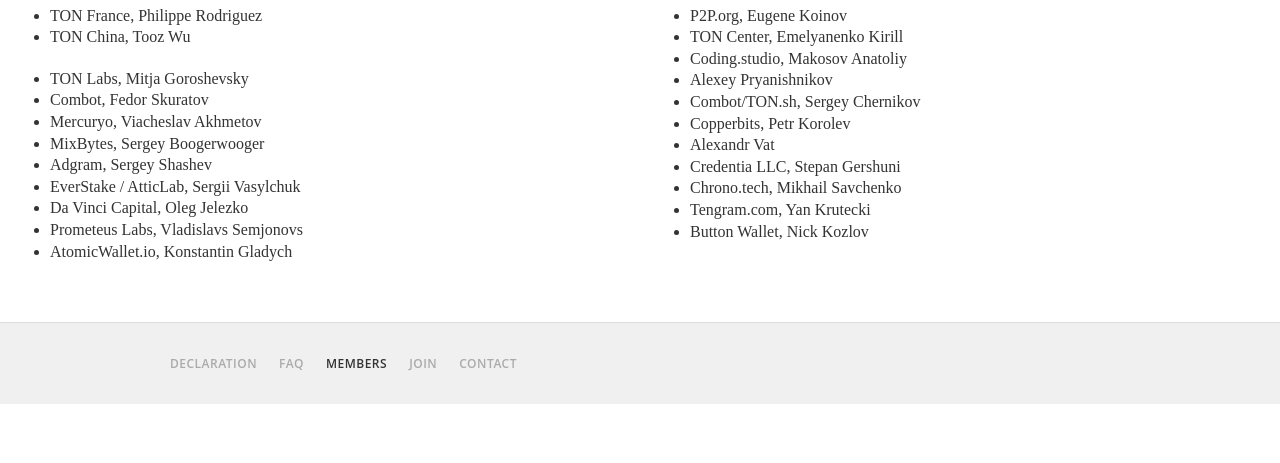
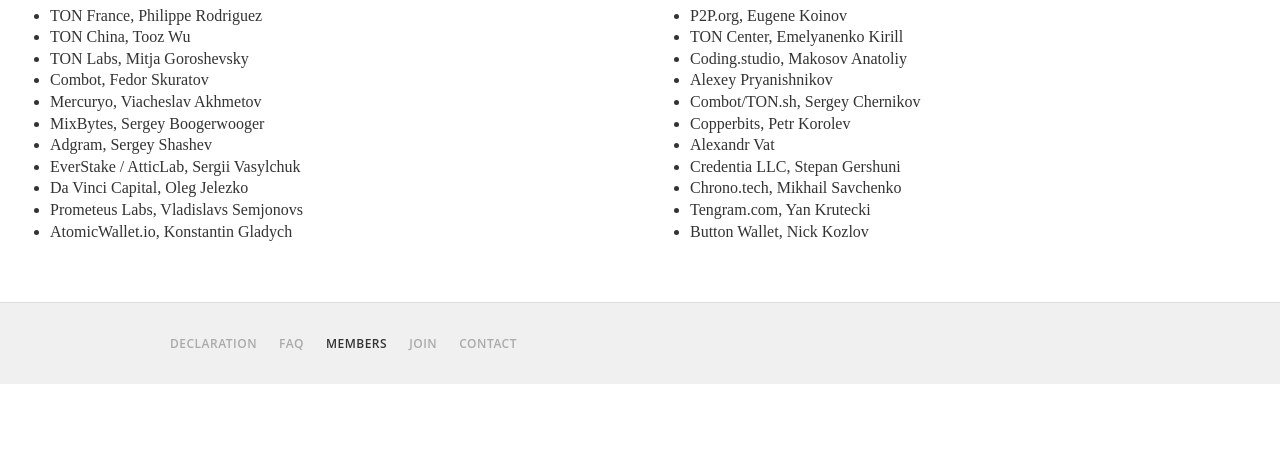
Before and after one commit to akme/site, a plain HTML site: page members.html in a window 1280 px wide. Shown: the part 337-800 px from the top of the page. Drawn offline with nearby package versions, Linux system fonts and the light colour scheme; a script that the page names is missing.

Commit message:
Add files via upload

```diff
--- a/members.html
+++ b/members.html
@@ -1,6 +1,6 @@
 <!DOCTYPE html>
 <!--  This site was created in Webflow. http://www.webflow.com  -->
-<!--  Last Published: Thu Feb 13 2020 21:26:05 GMT+0000 (Coordinated Universal Time)  -->
+<!--  Last Published: Thu Feb 13 2020 21:28:37 GMT+0000 (Coordinated Universal Time)  -->
 <html data-wf-page="5e45b2667fa482d76e124bd8" data-wf-site="5e441d09b1b3f54a7760b601">
 <head>
   <meta charset="utf-8">
@@ -40,7 +40,7 @@
         <ul>
           <li>TON France, Philippe Rodriguez</li>
           <li>TON China, Tooz Wu</li>
-          <li class="list-item">TON Labs, Mitja Goroshevsky</li>
+          <li>TON Labs, Mitja Goroshevsky</li>
           <li>Combot, Fedor Skuratov</li>
           <li>Mercuryo, Viacheslav Akhmetov</li>
           <li>MixBytes, Sergey Boogerwooger</li>
```
